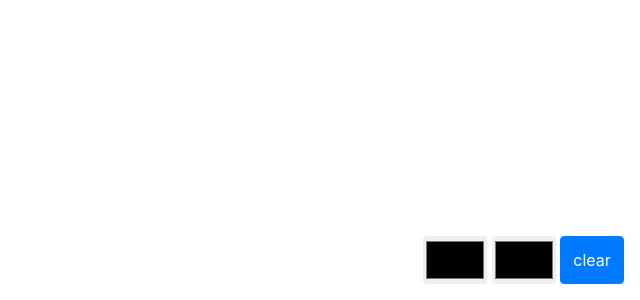
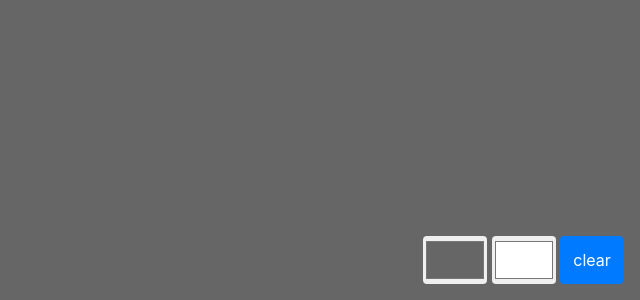
Before and after one commit to annamkishore/MySmartSlate, a website built with webpack: page src/slate.html in a window 1280 px wide. Shown: the part 500-800 px from the top of the page, without its empty margins (640-1280 px from the left). Built offline with nearby package versions, Linux system fonts and the light colour scheme.

Commit message:
bg and fg color fix

```diff
--- a/src/main.js
+++ b/src/main.js
@@ -1,3 +1,8 @@
 
 let drawConfig = new DrawingConfig();
-window.onload = drawConfig.initCanvas.bind(drawConfig);
+window.onload = () => {
+    drawConfig.initCanvas();
+
+    drawConfig.setBgColor(bgColorButton.value = "#666666");
+    drawConfig.setFgColor(fgColorButton.value = "#ffffff");
+}
--- a/src/settings.js
+++ b/src/settings.js
@@ -1,13 +1,13 @@
 
 // accessing main.js variables here
 clearButton.onclick = () => {
-    drawConfig.erase();
+    drawConfig.setBgColor(bgColorButton.value);
 }
 
-bgColor.onchange = () => {
-    drawConfig.setBgColor(bgColor.value);
+bgColorButton.onchange = () => {
+    drawConfig.setBgColor(bgColorButton.value);
 }
 
-fgColor.onchange = () => {
-    drawConfig.setFgColor(fgColor.value);
+fgColorButton.onchange = () => {
+    drawConfig.setFgColor(fgColorButton.value);
 }
--- a/src/slate.html
+++ b/src/slate.html
@@ -13,8 +13,8 @@
 
     <!-- for plain loading -->
     <script defer src="./DrawingConfig.js"></script>
+    <script defer src="./settings.js"></script>
     <script defer src="./main.js"></script>
-    <script defer src="./settings.js"></script>
   </head>
   <body style="margin: 0px;">
     <!-- Optional JavaScript -->
@@ -25,8 +25,8 @@
 
     <canvas id="canvasArea"></canvas>
     <div style="position: fixed; bottom: 0px; right: 0px; margin-right: 1rem; margin-bottom: 1rem;">
-      <input type="color" id="bgColor" style="width: 4rem; height: 3rem; margin: 0px; padding: 0px" class="btn"/>
-      <input type="color" id="fgColor" style="width: 4rem; height: 3rem; margin: 0px; padding: 0px" class="btn"/>
+      <input type="color" id="bgColorButton" style="width: 4rem; height: 3rem; margin: 0px; padding: 0px" class="btn"/>
+      <input type="color" id="fgColorButton" style="width: 4rem; height: 3rem; margin: 0px; padding: 0px" class="btn"/>
       <button id="clearButton" style="width: 4rem; height: 3rem;" class="btn btn-primary">clear</button>
     </div>
 </body>
```
